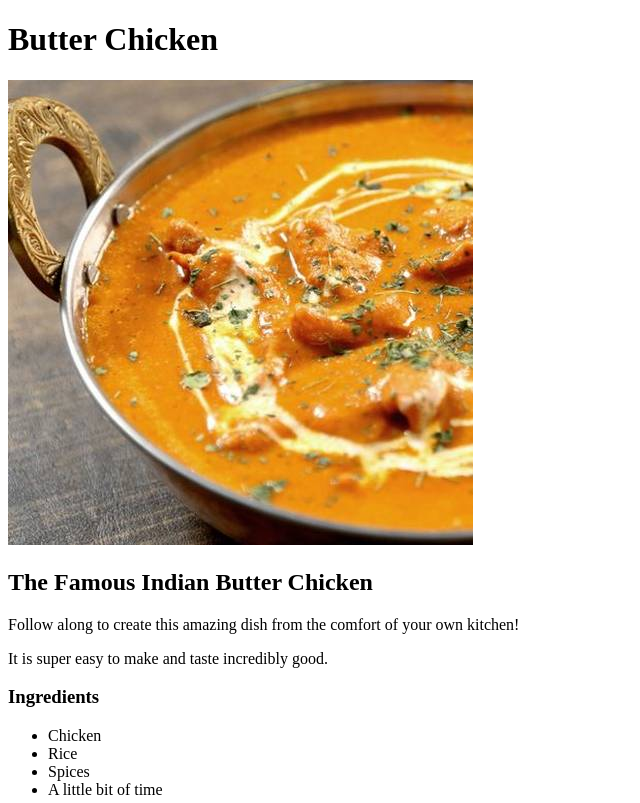
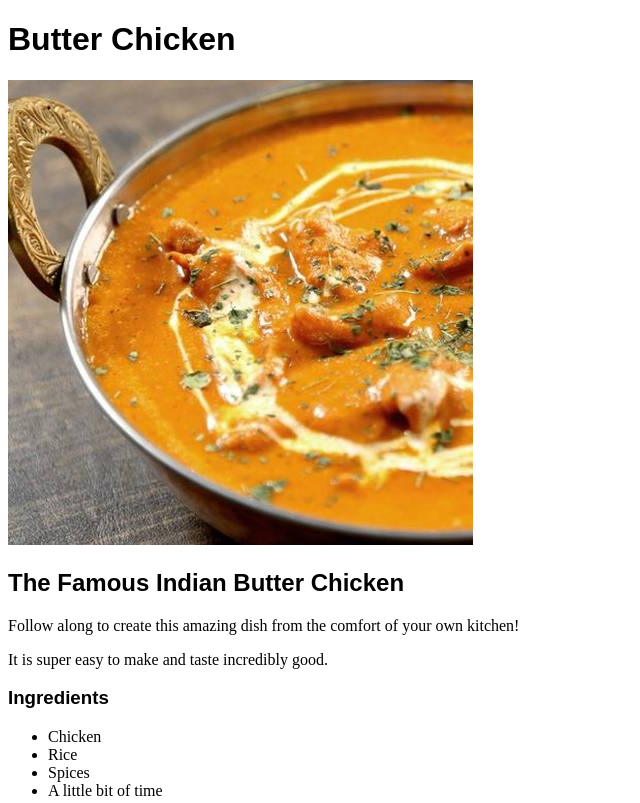
Before and after one commit to Aesaehtr/odin-recipes, a plain HTML site: page recipes/butterchicken.html in a window 1280 px wide. Shown: the top 803 px of the page, without its empty margins (0-640 px from the left). Drawn offline with Linux system fonts and the light colour scheme.

Commit message:
Add basic CSS

```diff
--- a/recipes/butterchicken.html
+++ b/recipes/butterchicken.html
@@ -3,6 +3,7 @@
     <head>
         <meta charset="UTF-8">
         <Title>Butter Chicken</Title>
+        <link rel="stylesheet" href="../styles.css">
     </head>
     <Body>
         <h1>Butter Chicken</h1>
--- /dev/null
+++ b/styles.css
@@ -0,0 +1,15 @@
+h1 {
+    font-family: Arial, Helvetica, sans-serif;
+}
+
+h2 {
+    font-family: Arial, Helvetica, sans-serif;
+}
+
+h3 {
+    font-family: Arial, Helvetica, sans-serif;
+}
+
+a {
+    font-family: Arial, Helvetica, sans-serif;
+}
```
Also changed, not shown: index.html (+1 -0 lines), recipes/naan.html (+1 -0 lines), recipes/rice.html (+1 -0 lines).
